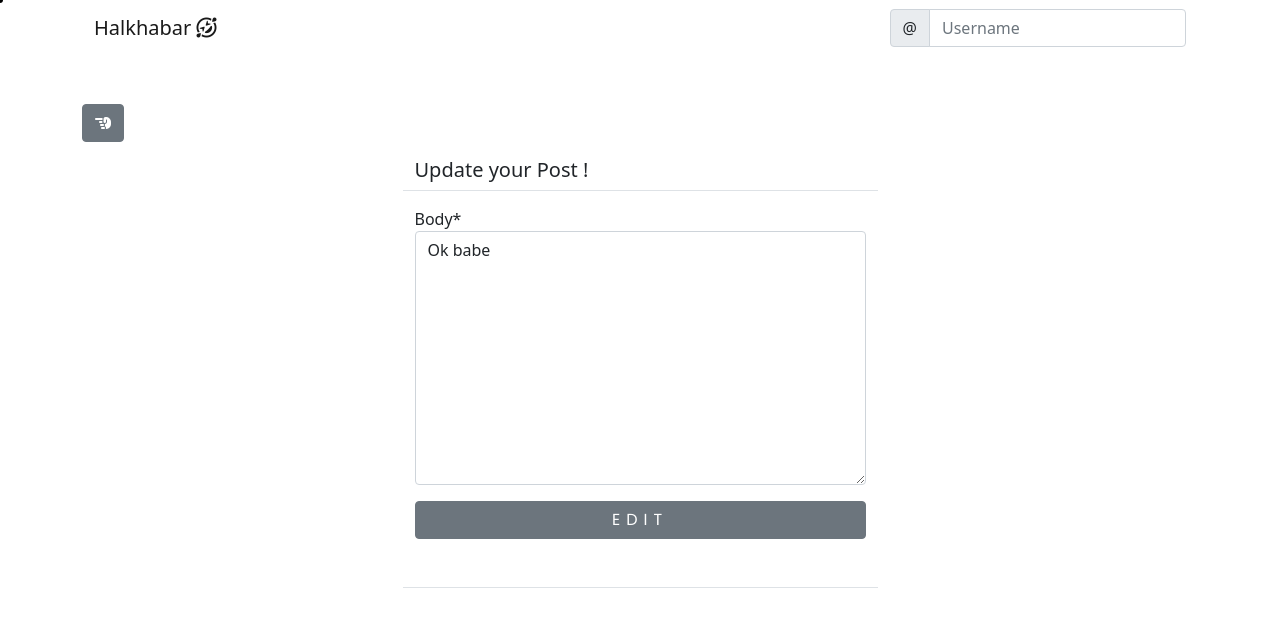
After one commit to AnuraghSarkar/Halkhabar, a Django app: page /social/post/edit/11 in a window 1280 px wide. The commit adds this page. Shown: the top 627 px of the page. Run offline with Django 3.2, Linux system fonts and the light colour scheme; data comes from the database, SQL or seed files in the repository; both versions use the stored data as it was after the commit; parts of the project's set-up code (start-up, migrations or seed data) failed here and were passed over; some libraries are stand-ins or nearby versions.

Commit message:
Post Edit and Delete

```diff
--- a/landing/templates/landing/base.html
+++ b/landing/templates/landing/base.html
@@ -14,8 +14,20 @@
 
   </head>
   <body>
+
+
     {% block jshover %}
     {% endblock %}
+
+
+    <span class="cursor">
+      <span class="cursor-move-inner">
+        <span class="cursor-inner"></span>
+      </span>
+      <span class="cursor-move-outer">
+        <span class="cursor-outer"></span>
+      </span>
+    </span>
 
     {% include 'landing/navbar.html' %}
 
--- /dev/null
+++ b/social/templates/social/post_edit.html
@@ -0,0 +1,28 @@
+{% extends 'landing/base.html' %}
+{% load crispy_forms_tags %}
+
+{% block content %}
+<div class="container">
+    <div class="row mt-5">
+        <div class="col-md-5 col-sm-6">
+            <a href="{% url 'post_detail' object.pk %}" class="btn btn-secondary"><i class="fas fa-hand-point-left"></i></a>
+        </div>
+    </div>
+    <div class="row justify-content-center mt-3">
+        <div class="col-md-5 col-sm-12 border-bottom">
+            <h5>Update your Post !</h5>
+        </div>
+    </div>
+
+    <div class="row justify-content-center mt-3">
+        <div class="col-md-5 col-sm-12 border-bottom">
+            <form method="POST">
+                {% csrf_token %}
+                {{ form | crispy }}
+                <div class="d-grid gap-2"><button class="btn btn-secondary mt-3 mb-5">Edit</button></div>
+            </form>
+        </div>
+    </div>
+
+</div>
+{% endblock content %}
--- a/social/urls.py
+++ b/social/urls.py
@@ -1,7 +1,10 @@
 from django.urls import path
-from .views import PostListView, PostDetailView
+from .views import PostListView, PostDetailView, PostEditView, PostDeleteView
 
 urlpatterns = [
     path('', PostListView.as_view(), name='post_list'),
     path('post/<int:pk>/', PostDetailView.as_view(), name='post_detail'),
+    path('post/edit/<int:pk>', PostEditView.as_view(), name='post_edit'),
+    path('post/delete/<int:pk>', PostDeleteView.as_view(), name='post_delete'),
+
 ]
--- a/social/views.py
+++ b/social/views.py
@@ -1,9 +1,12 @@
 import django
 from django.shortcuts import render
+from django.urls import reverse_lazy
 from django.views import View
+from django.views.generic.edit import DeleteView
 from .forms import PostForm, CommentForm
 from .models import Post
 from django.shortcuts import get_object_or_404
+from django.views.generic import UpdateView, DeleteView
 
 class PostListView(View):
     def get(self, request, *args, **kwargs):
@@ -51,3 +54,19 @@ class PostDetailView(View):
 
     def post(self, request, *args, **kwargs):
         pass
+
+
+class PostEditView(UpdateView):
+    model = Post
+    fields = ['body']
+    template_name = 'social/post_edit.html'
+
+    def get_success_url(self):
+        pk = self.kwargs['pk']
+        return reverse_lazy('post_detail', kwargs ={'pk': pk})
+
+
+class PostDeleteView(DeleteView):
+    model = Post
+    template_name = 'social/post_delete.html'
+    success_url = reverse_lazy('post_list')
```
Also changed, not shown: landing/templates/landing/index.html (+1 -8 lines), social/templates/social/post_delete.html (added, +24 -0 lines), db.sqlite3.
